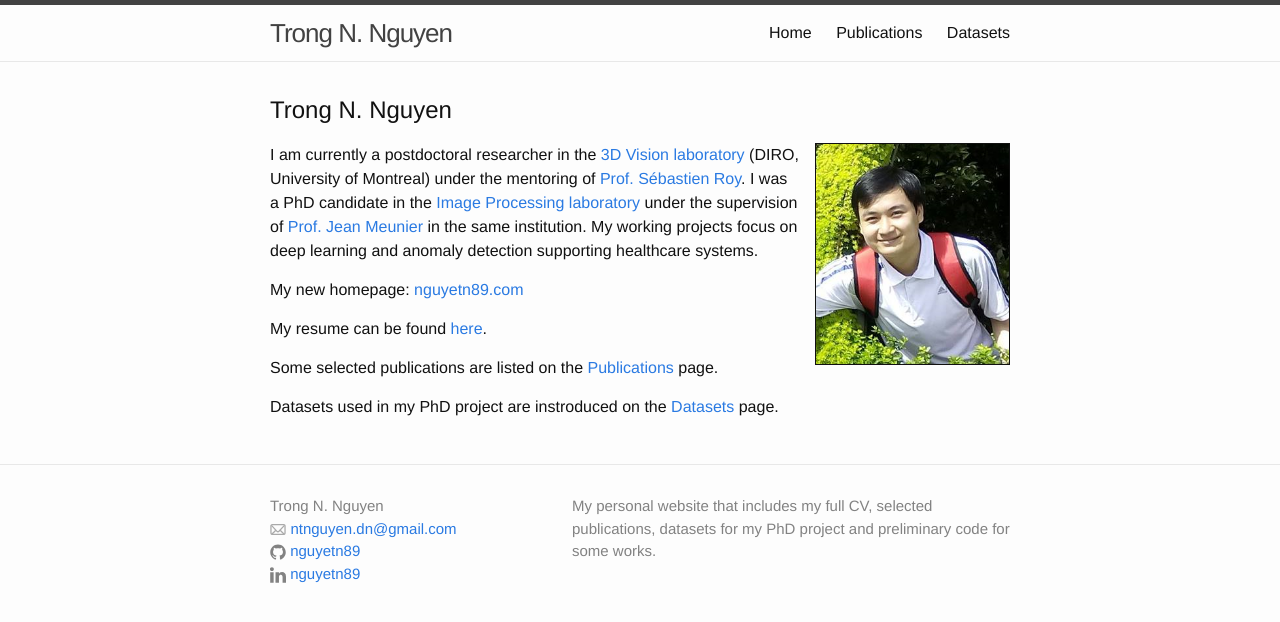
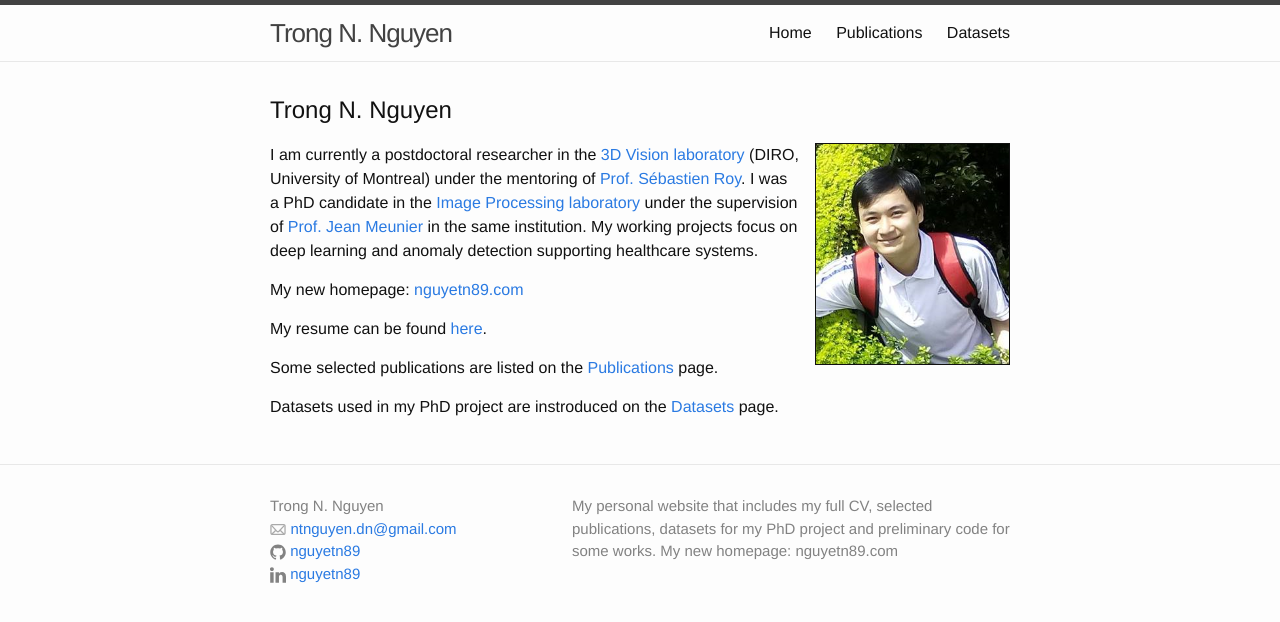
Before and after one commit to nguyetn89/nguyetn89.github.io, a Jekyll site: the page built from index.md, in a window 1280 px wide. Shown: the top 622 px of the page. Built offline with Jekyll 4.4.1, drawn with Linux system fonts in a browser that asks for light colours.

Commit message:
Update _config.yml

```diff
--- a/_config.yml
+++ b/_config.yml
@@ -16,7 +16,7 @@
 title: Trong N. Nguyen
 email: ntnguyen.dn@gmail.com
 description: > # this means to ignore newlines until "baseurl:"
-  My personal website that includes my full CV, selected publications, datasets for my PhD project and preliminary code for some works.
+  My personal website that includes my full CV, selected publications, datasets for my PhD project and preliminary code for some works. My new homepage: nguyetn89.com
 #baseurl: "http://nguyetn89.github.io" # the subpath of your site, e.g. /blog
 baseurl: ""
 #url: "/altblog" # the base hostname & protocol for your site
```
